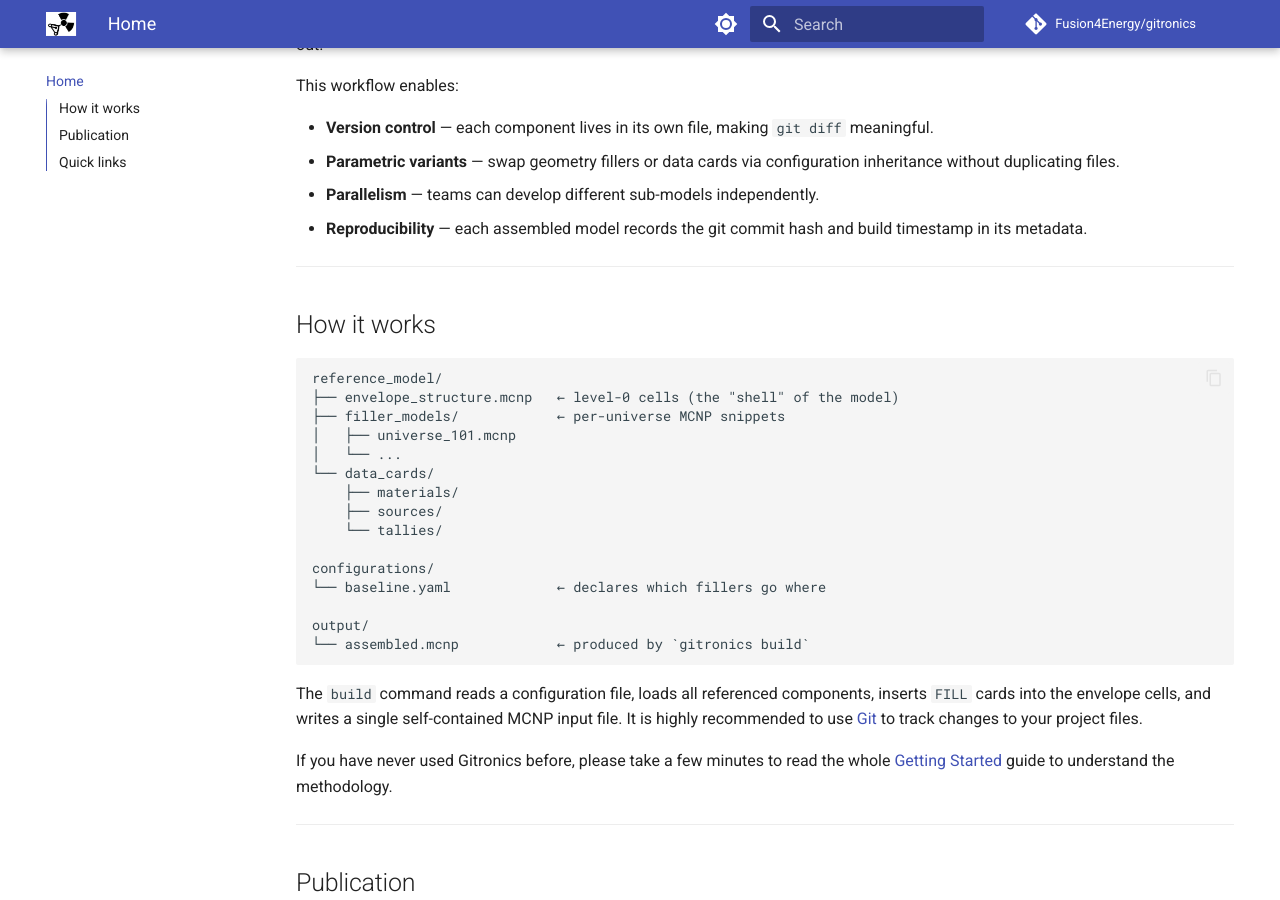
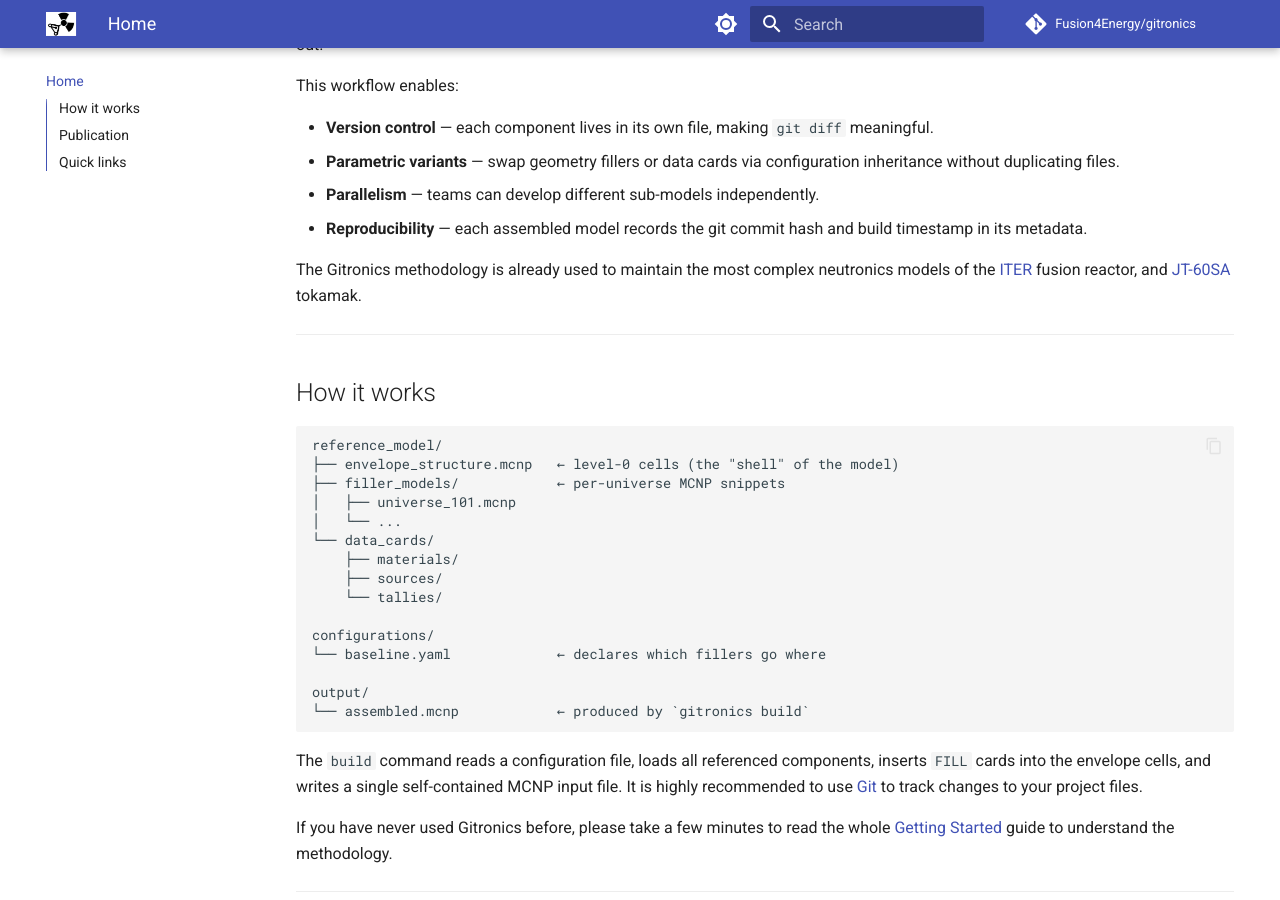
Before and after one commit to Fusion4Energy/gitronics, an MkDocs documentation site: the page built from docs/index.md, in a window 1280 px wide and 900 px high, scrolled down 391 px. Built offline with MkDocs 1.6.1 and Material for MkDocs 9.7.7, drawn with Linux system fonts in a browser that asks for light colours; comment, search, counter and statistics services are not loaded; the version menu is left out.

Commit message:
Mention its use in ITER and JT-60SA

```diff
--- a/docs/index.md
+++ b/docs/index.md
@@ -13,6 +13,8 @@ This workflow enables:
 - **Parametric variants** — swap geometry fillers or data cards via configuration inheritance without duplicating files.
 - **Parallelism** — teams can develop different sub-models independently.
 - **Reproducibility** — each assembled model records the git commit hash and build timestamp in its metadata.
+
+The Gitronics methodology is already used to maintain the most complex neutronics models of the [ITER](https://www.iter.org/) fusion reactor, and [JT-60SA](https://www.jt60sa.org/) tokamak.
 
 ---
 
```
Also changed, not shown: README.md (+2 -0 lines).
